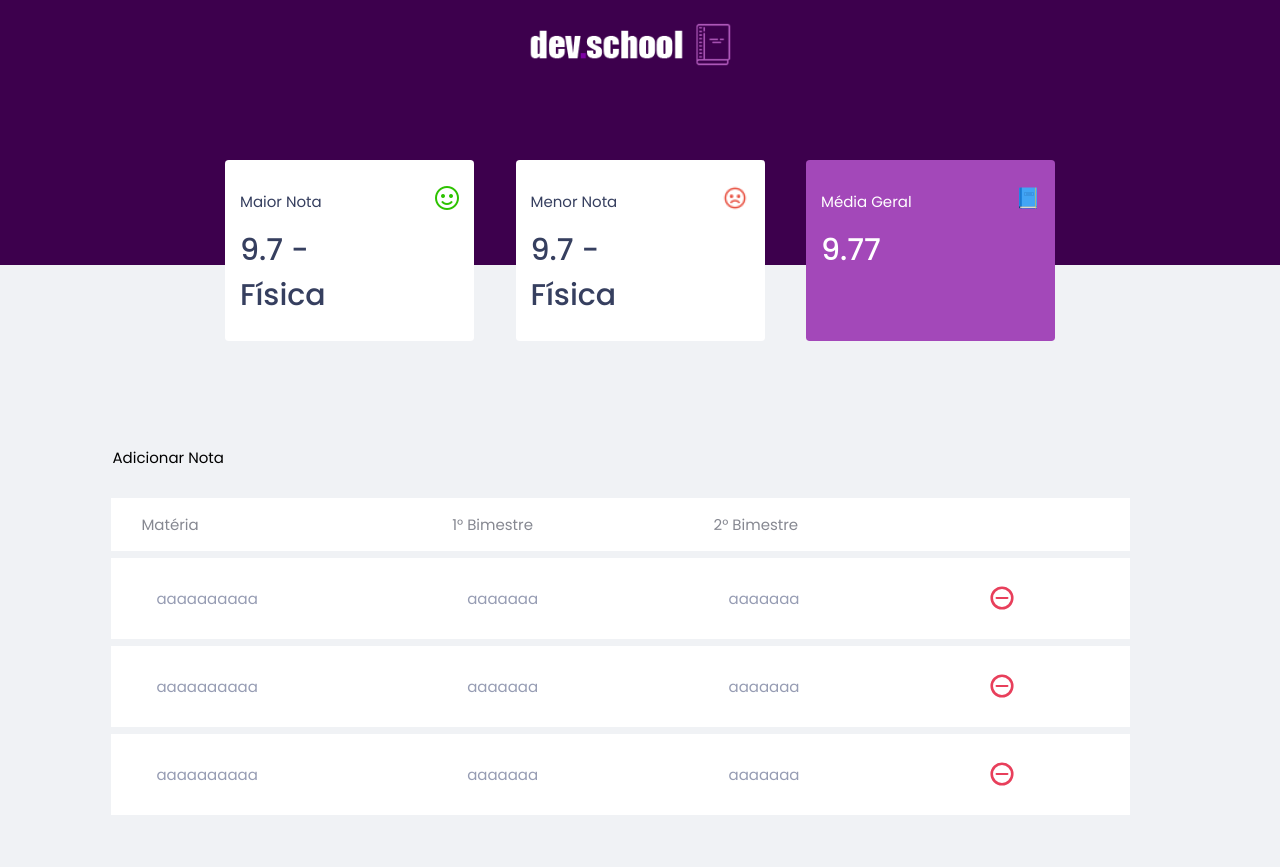
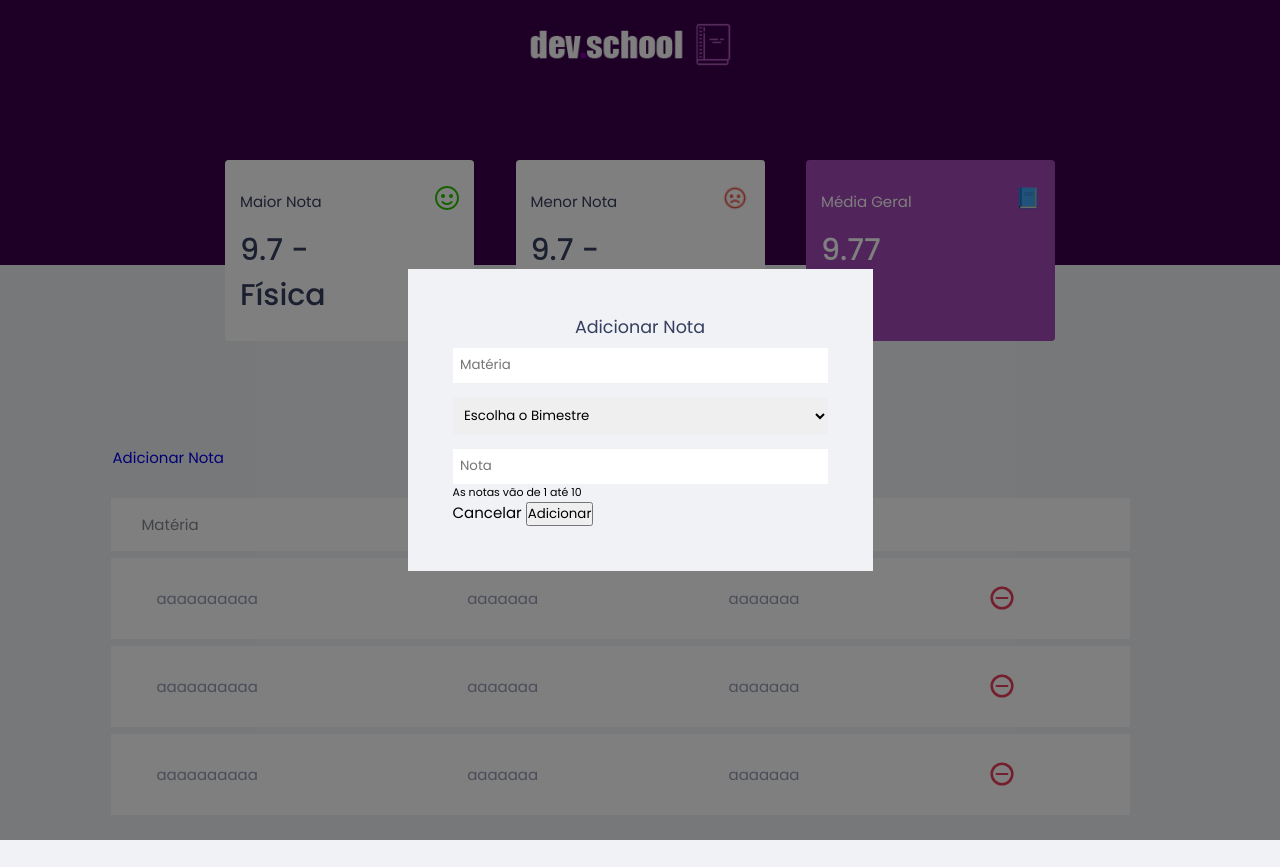
Before and after one commit to VncS1/dev.school, a plain HTML site: page index.html in a window 1280 px wide. Drawn offline with Linux system fonts and the light colour scheme.

Commit message:
Adicionado os botões do MODAL

```diff
--- a/index.html
+++ b/index.html
@@ -40,7 +40,7 @@
         </section>
 
         <section id="grades">
-            <a onClick="Modal.open()" class="new-grade" >Adicionar Nota</a>
+            <a onClick="Modal.open()" class="new-grade" href="#" >Adicionar Nota</a>
 
             <table id="data-table">
                 <thead>
@@ -76,7 +76,7 @@
         </section>
     </main>
 
-    <div class="modal-overlay">
+    <div class="modal-overlay active">
         <div class="modal">
             <div class="modal-content">
                 <div id="form">
@@ -90,13 +90,17 @@
                         </select>
                         <input type="number" name="nota" id="nota" placeholder="Nota"/>
                         <small>As notas vão de 1 até 10</small>
+                        <div class="buttons">
+                            <a onClick="Modal.close()" class="button cancel" >Cancelar</a>
+                            <button type="submit" name="enviar" class="button add">Adicionar</button>
+                        </div>
                     </form>
                 </div>
             </div>
         </div>
     </div>
 
-    <scripts src="./script.js"></scripts>
+    <script src="./scripts.js"></script>
 </body>
 
 </html>
```
